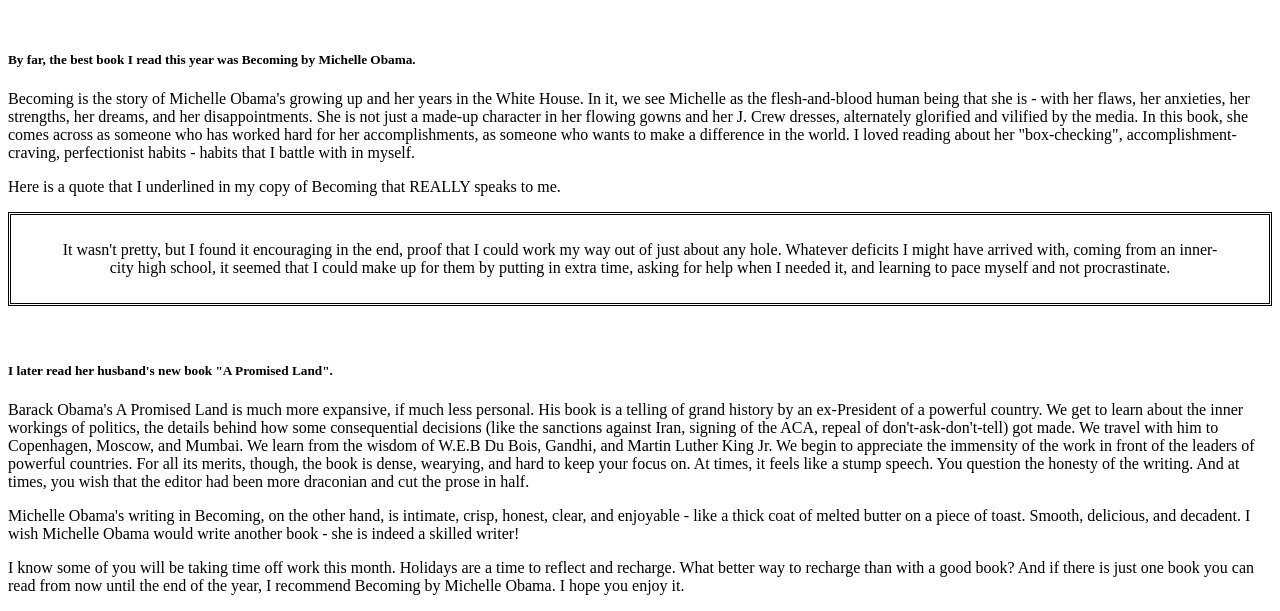
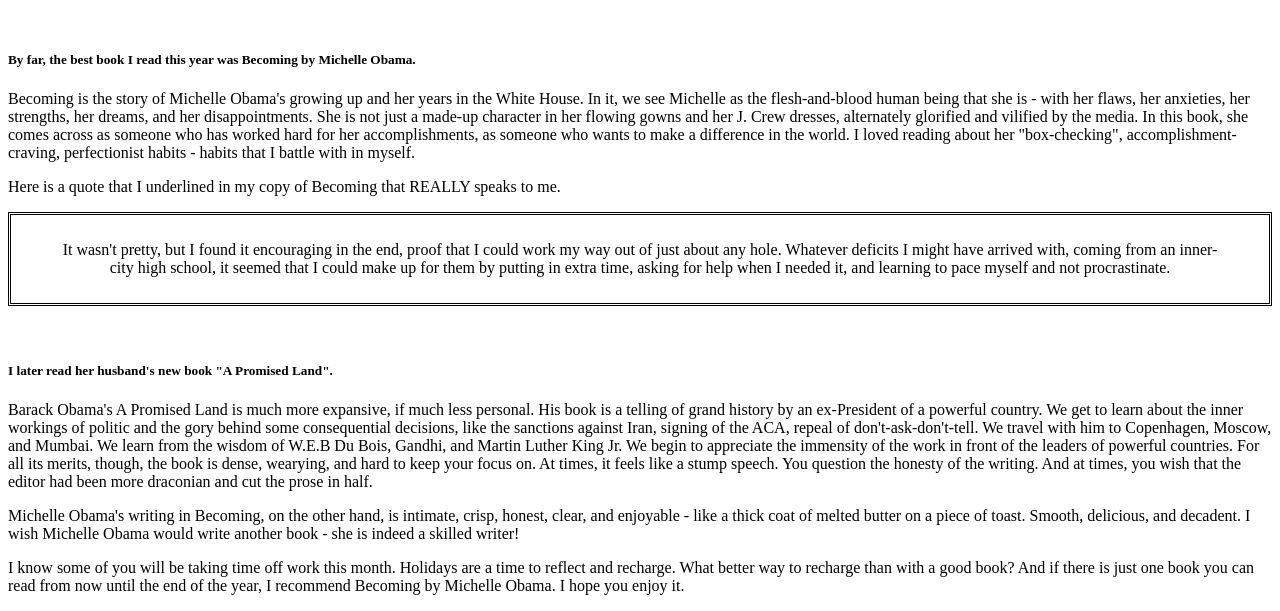
Before and after one commit to ThisisRajiRaj/thisisrajiraj.github.io, a Jekyll site: the page posts/yearinreview2020.html, which Jekyll copies as it is, in a window 1280 px wide and 900 px high, scrolled down 2112 px, cut to the strip 289-900 px from the top of the window. Built offline with Jekyll 4.4.1, drawn with Linux system fonts in a browser that asks for light colours.

```diff
--- a/posts/yearinreview2020.html
+++ b/posts/yearinreview2020.html
@@ -172,9 +172,8 @@
     Barack Obama's A Promised Land is much more expansive, if much less
     personal. His book is a telling of grand history by an ex-President
     of a powerful country. We get to learn about the inner workings of
-    politics, the details behind how some consequential decisions (like the
-    sanctions against Iran, signing of the ACA, repeal of don't-ask-don't-tell)
-    got made. We travel with him to Copenhagen, Moscow, and Mumbai. We learn
+    politic and the gory behind some consequential decisions, like the
+    sanctions against Iran, signing of the ACA, repeal of don't-ask-don't-tell. We travel with him to Copenhagen, Moscow, and Mumbai. We learn
     from the wisdom of W.E.B Du Bois, Gandhi, and Martin Luther King Jr. We
     begin to appreciate the immensity of the work in front of the leaders of
     powerful countries. For all its merits, though, the book is dense,
```
